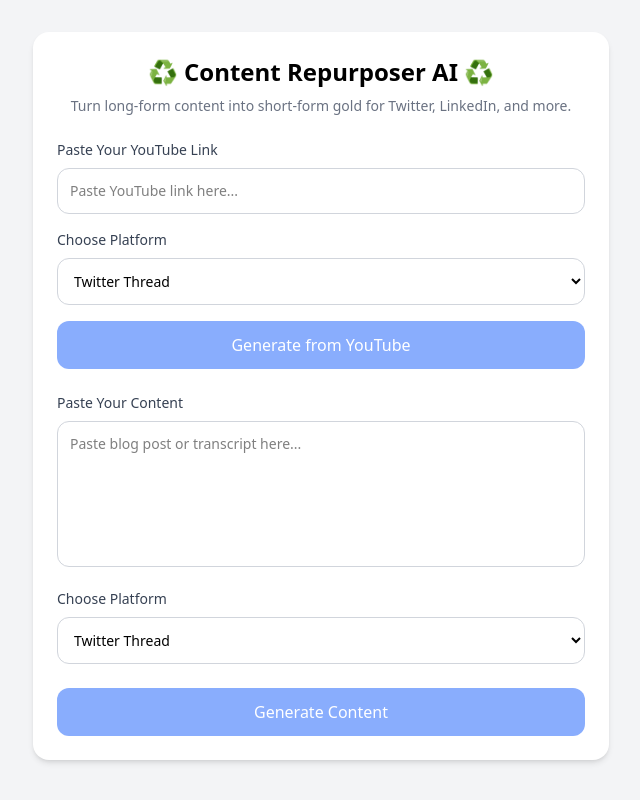
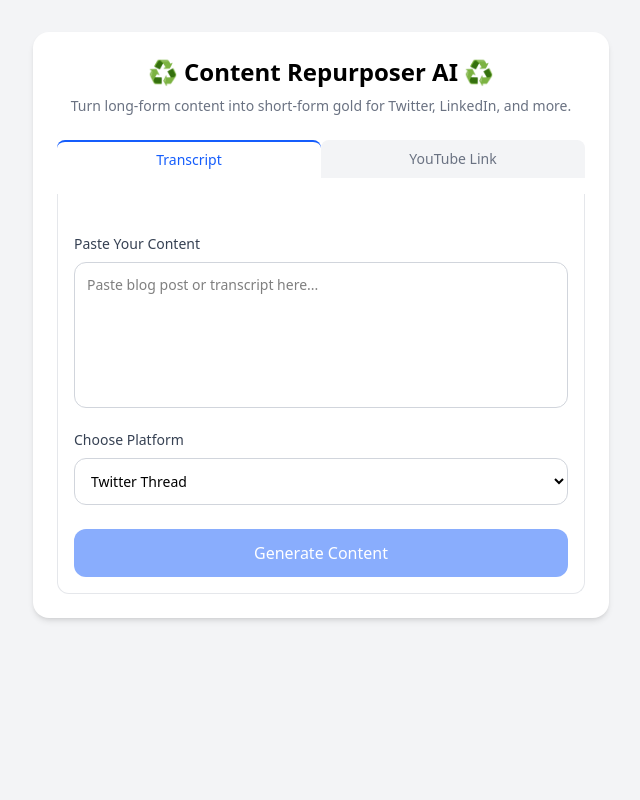
Before and after one commit to sarahelisabethcominotti/content-repurposer-ai, a Next.js app: page / in a window 1280 px wide. Shown: the whole page, without its empty margins (319-959 px from the left). Built offline with nearby package versions, Linux system fonts and the light colour scheme.

Commit message:
organization of layout in tabs

```diff
--- a/pages/index.js
+++ b/pages/index.js
@@ -9,6 +9,7 @@ export default function Home() {
   const [platform, setPlatform] = useState("Twitter Thread");
   const [output, setOutput] = useState("");
   const [loading, setLoading] = useState(false);
+  const [activeTab, setActiveTab] = useState("transcript");
 
   const generateContent = async () => {
     setLoading(true);
@@ -31,9 +32,38 @@ export default function Home() {
         <p className="text-center text-gray-500 mb-6 text-sm">
           Turn long-form content into short-form gold for Twitter, LinkedIn, and more.
         </p>
+        <div className="flex mb-4">
+        <button
+            className={`flex-1 px-4 py-2 rounded-t-lg font-medium text-sm transition-all ${
+              activeTab === "transcript"
+                ? "bg-white text-blue-600 border-t-2 border-blue-600"
+                : "bg-gray-100 text-gray-500 hover:text-blue-600"
+            }`}
+            onClick={() => setActiveTab("transcript")}
+          >
+            Transcript
+          </button>
+          <button
+            className={`flex-1 px-4 py-2 rounded-t-lg font-medium text-sm transition-all ${
+              activeTab === "youtube"
+                ? "bg-white text-blue-600 border-t-2 border-blue-600"
+                : "bg-gray-100 text-gray-500 hover:text-blue-600"
+            }`}
+            onClick={() => setActiveTab("youtube")}
+          >
+            YouTube Link
+          </button>
 
-        <YouTubeTab setOutput={setOutput} platform={platform} setPlatform={setPlatform} />
-        <TranscriptTab input={input} setInput={setInput} platform={platform} setPlatform={setPlatform} generateContent={generateContent} loading={loading} />
+        </div>
+        <div className="bg-white border border-gray-200 border-t-0 rounded-b-xl p-4">
+          {activeTab === "transcript" ? (
+                    <TranscriptTab input={input} setInput={setInput} platform={platform} setPlatform={setPlatform} generateContent={generateContent} loading={loading} />
+
+          ) : (
+            <YouTubeTab setOutput={setOutput} platform={platform} setPlatform={setPlatform} />
+
+          )}
+        </div>
         <Output output={output} />
       </div>
     </div>
```
